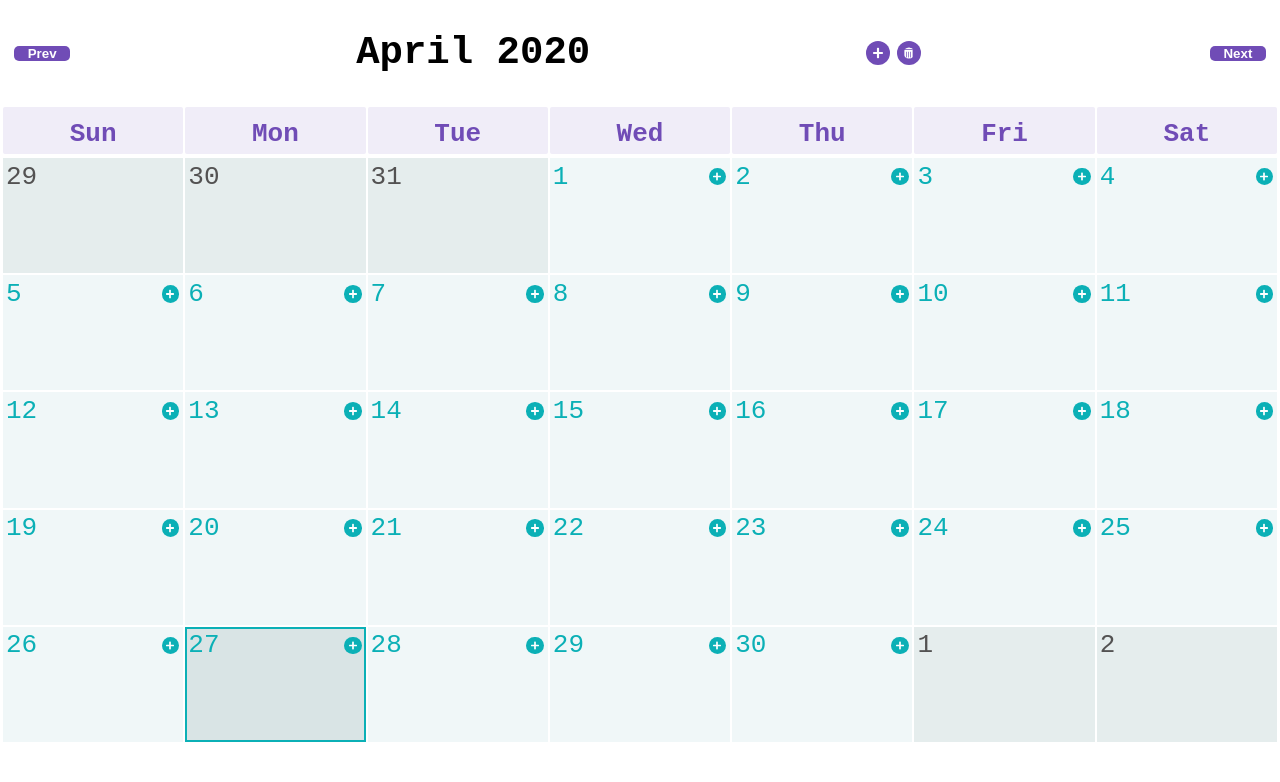
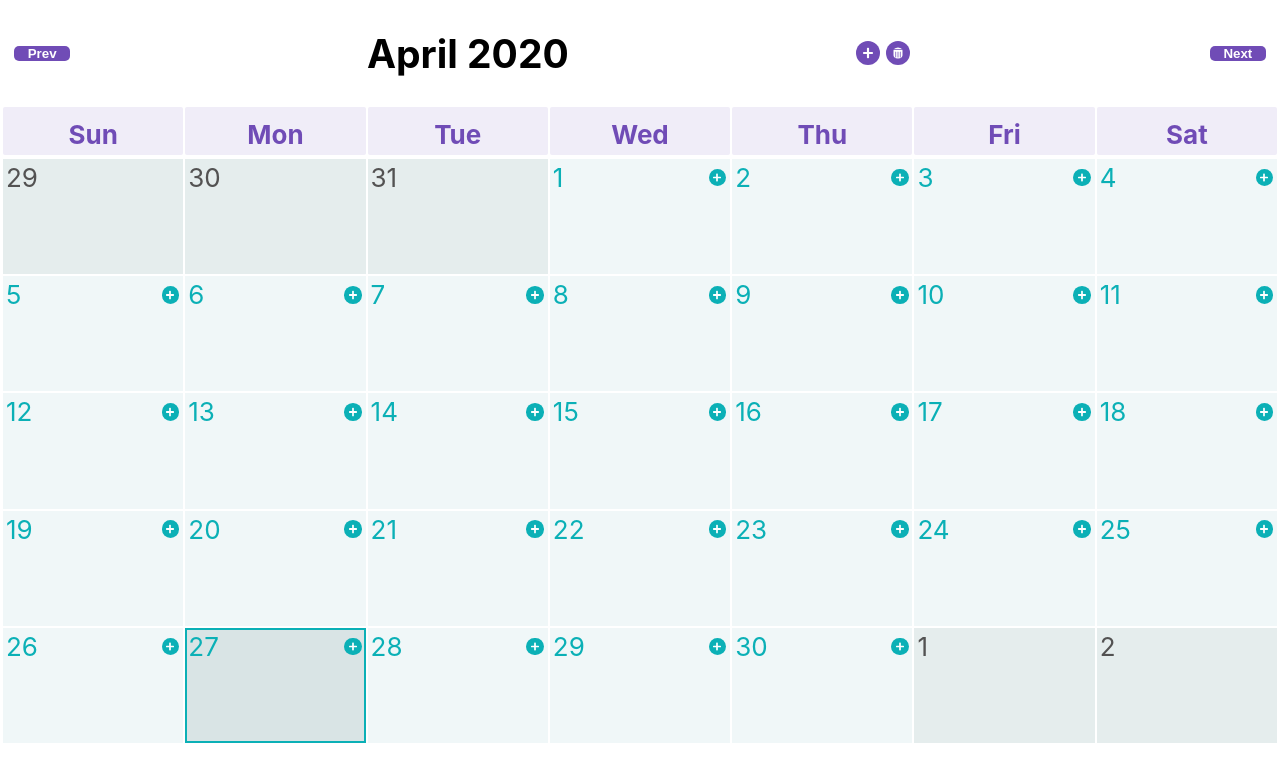
Before and after one commit to Estebmaister/react-calendar, a React (Create React App) app: page / in a window 1280 px wide. Shown: the top 782 px of the page. Built offline with nearby package versions, Linux system fonts and the light colour scheme.

Commit message:
:sparkles: font-family

```diff
--- a/src/components/calendar/calendar.css
+++ b/src/components/calendar/calendar.css
@@ -1,7 +1,11 @@
 body {
   margin: 0;
   padding: 1px;
-  font-family: monospace;
+  font-family: -apple-system, BlinkMacSystemFont, "Segoe UI", "Roboto", "Oxygen",
+    "Ubuntu", "Cantarell", "Fira Sans", "Droid Sans", "Helvetica Neue",
+    sans-serif;
+  -webkit-font-smoothing: antialiased;
+  -moz-osx-font-smoothing: grayscale;
 }
 
 .calendar-container {
```
